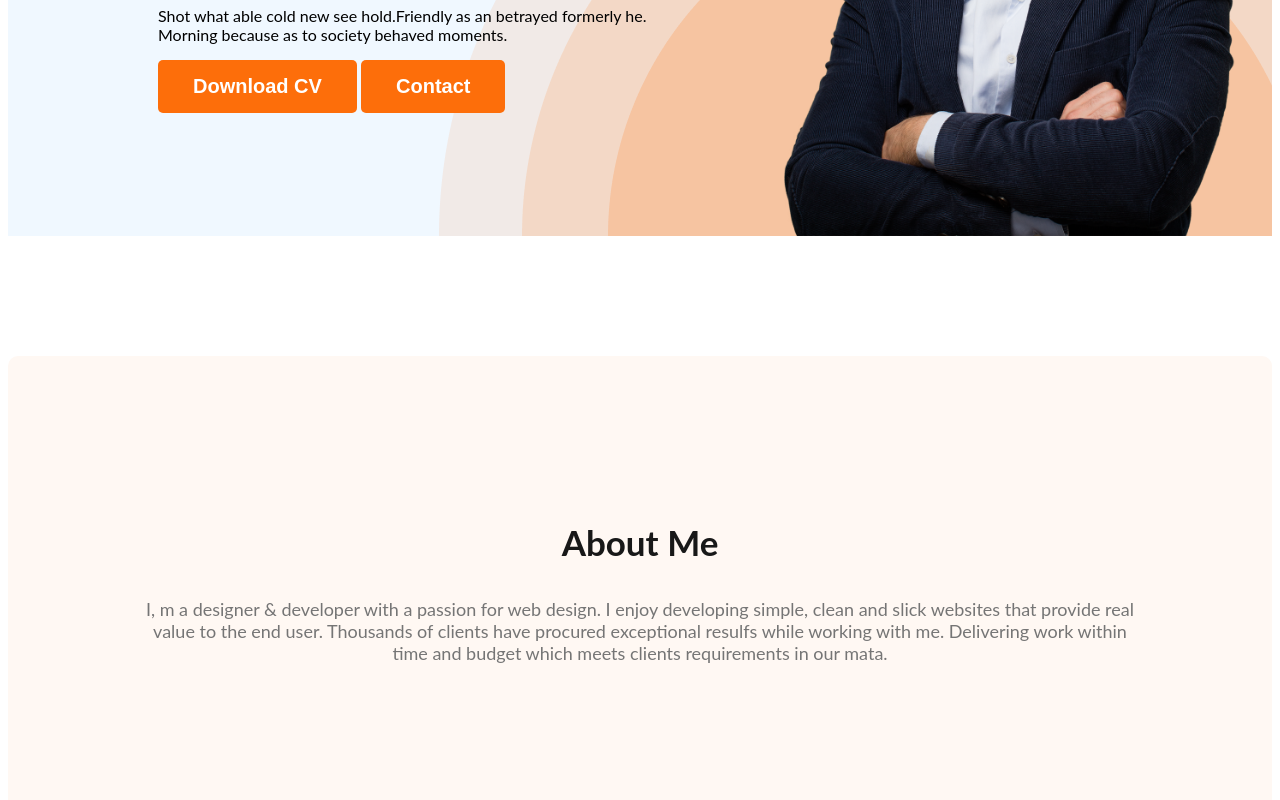
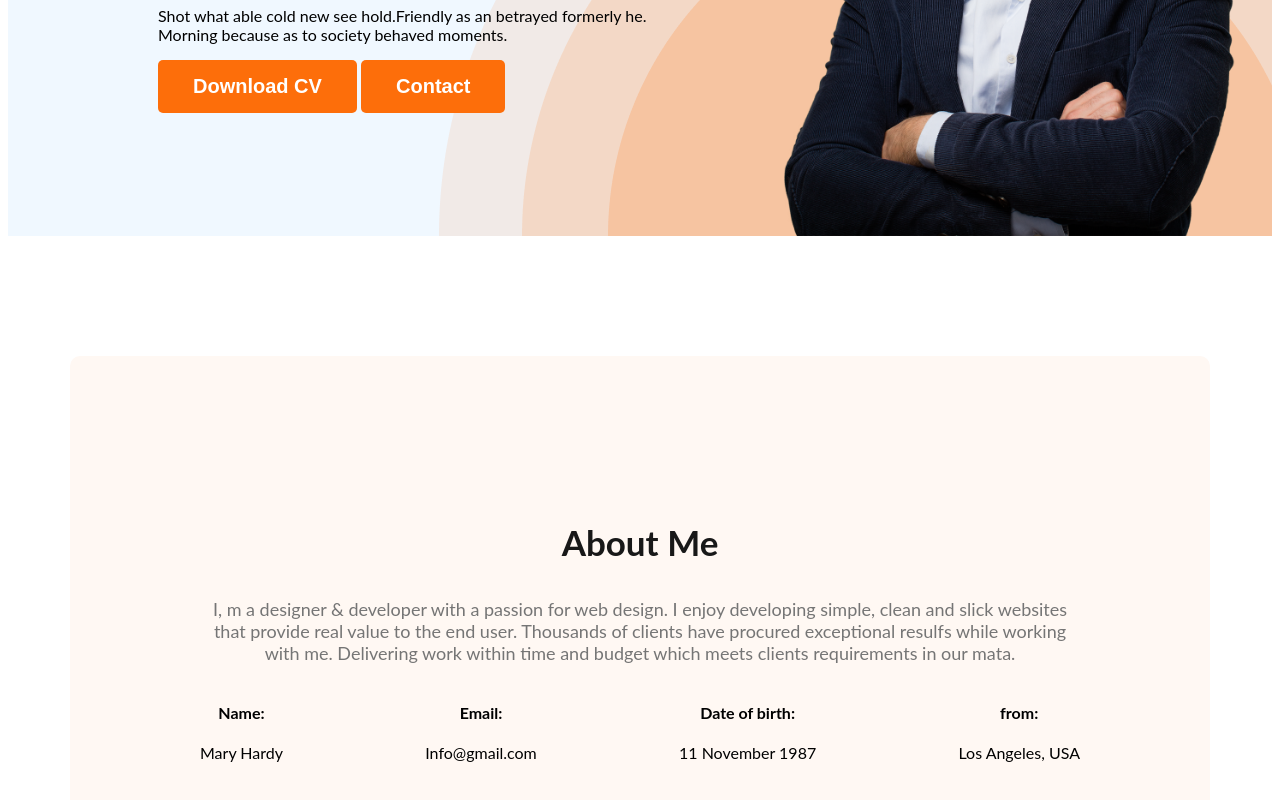
Before and after one commit to 12AlAdnan/developer-portfolio, a plain HTML site: page index.html in a window 1280 px wide. Shown: the part 577-1377 px from the top of the page. Drawn offline with Linux system fonts and the light colour scheme.

Commit message:
added about information

```diff
--- a/index.html
+++ b/index.html
@@ -42,6 +42,24 @@
         exceptional resulfs while working with me. Delivering work within time and budget which meets
         clients requirements in our mata.
       </p>
+      <div class="about-info-container">
+        <div class="about-info">
+          <h4 class="info-title">Name:</h4>
+          <p class="info-description">Mary Hardy</p>
+        </div>
+        <div class="about-info">
+          <h4 class="info-title">Email:</h4>
+          <p class="info-description">Info@gmail.com</p>
+        </div>
+        <div class="about-info">
+          <h4 class="info-title">Date of birth:</h4>
+          <p class="info-description">11 November 1987</p>
+        </div>
+        <div class="about-info">
+          <h4 class="info-title">from:</h4>
+          <p class="info-description">Los Angeles, USA</p>
+        </div>
+      </div>
     </section>
   </main>
   <footer>
--- a/style/styles.css
+++ b/style/styles.css
@@ -87,7 +87,10 @@ nav a{
 }
 
 /* main section style  */
-
+main{
+  max-width: 1140px;
+  margin: 0 auto;
+}
 /* about section style  */
 .about{
   padding: 130px;
@@ -95,3 +98,10 @@ nav a{
   background: #fff8f3;
   margin-top: 120px;
 }
+.about-info-container{
+  display: flex;
+  justify-content: space-between;
+}
+.about-info{
+  text-align: center;
+}
```
